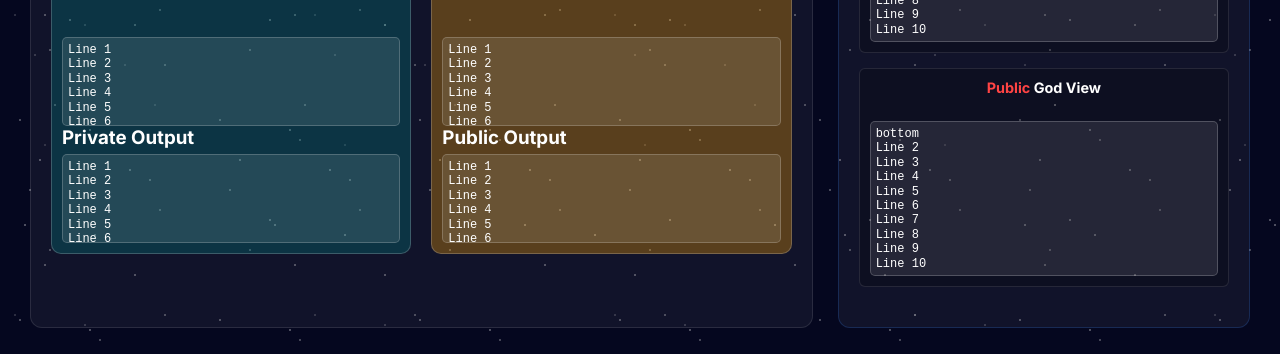
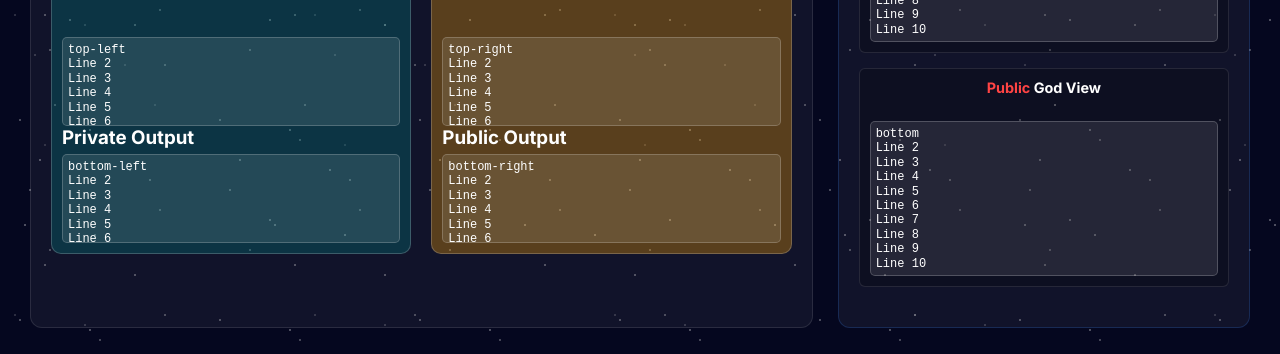
Before and after one commit to bytewizard42i/SilentLedger, a website: page Demo_SL/demo_index.html in a window 1280 px wide. Shown: the part 310-664 px from the top of the page. Drawn offline with Linux system fonts and the light colour scheme.

Commit message:
omit form hackathon
video demo change line one on fields to identify correct position

```diff
--- a/Demo_SL/demo_index.html
+++ b/Demo_SL/demo_index.html
@@ -69,7 +69,7 @@
                             </div>
                             <div class="orderbook-container" id="private-data"></div>
                             <div id="private-orderbook-data" class="data-window">
-                                <pre>Line 1
+                                <pre>top-left
 Line 2
 Line 3
 Line 4
@@ -82,7 +82,7 @@
                             </div>
                             <h3>Private Output</h3>
                             <div id="private-output-data" class="data-window">
-                                <pre>Line 1
+                                <pre>bottom-left
 Line 2
 Line 3
 Line 4
@@ -100,7 +100,7 @@
                             </div>
                             <div class="orderbook-container" id="public-data"></div>
                             <div id="public-orderbook-data" class="data-window">
-                                <pre>Line 1
+                                <pre>top-right
 Line 2
 Line 3
 Line 4
@@ -113,7 +113,7 @@
                             </div>
                             <h3>Public Output</h3>
                             <div id="public-output-data" class="data-window">
-                                <pre>Line 1
+                                <pre>bottom-right
 Line 2
 Line 3
 Line 4
```
